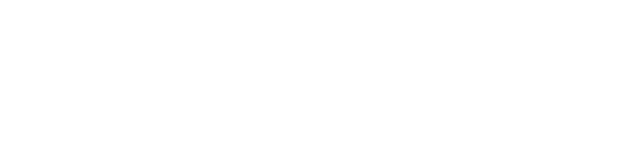
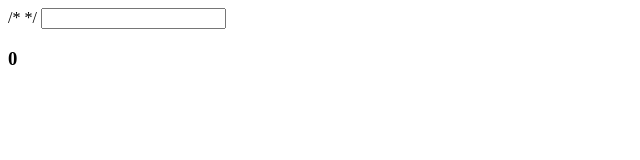
Before and after one commit to acciojob/gre-essay-tool-smiritimis2, a website: page main.html in a window 1280 px wide. Shown: the whole page, without its empty margins (0-640 px from the left). Drawn offline with Linux system fonts and the light colour scheme.

Commit message:
Update main.html

```diff
--- a/main.html
+++ b/main.html
@@ -1,4 +1,4 @@
-<!DOCTYPE html>
+/*<!DOCTYPE html>
 
 <html>
 
@@ -13,4 +13,23 @@
 
 </body>
 
+</html>*/
+<!DOCTYPE html>
+
+<html>
+
+<head>
+	<link rel="stylesheet" href="styles.css">
+</head>
+
+<body>
+	<!-- the entire body must be written by student -->
+        <input type="text" id="evaluatedText"value=""></input>
+	<h3 id="wordCount">0</h3>
+
+	<script type="text/javascript" src="./script.js">
+</script>
+
+</body>
+
 </html>
```
